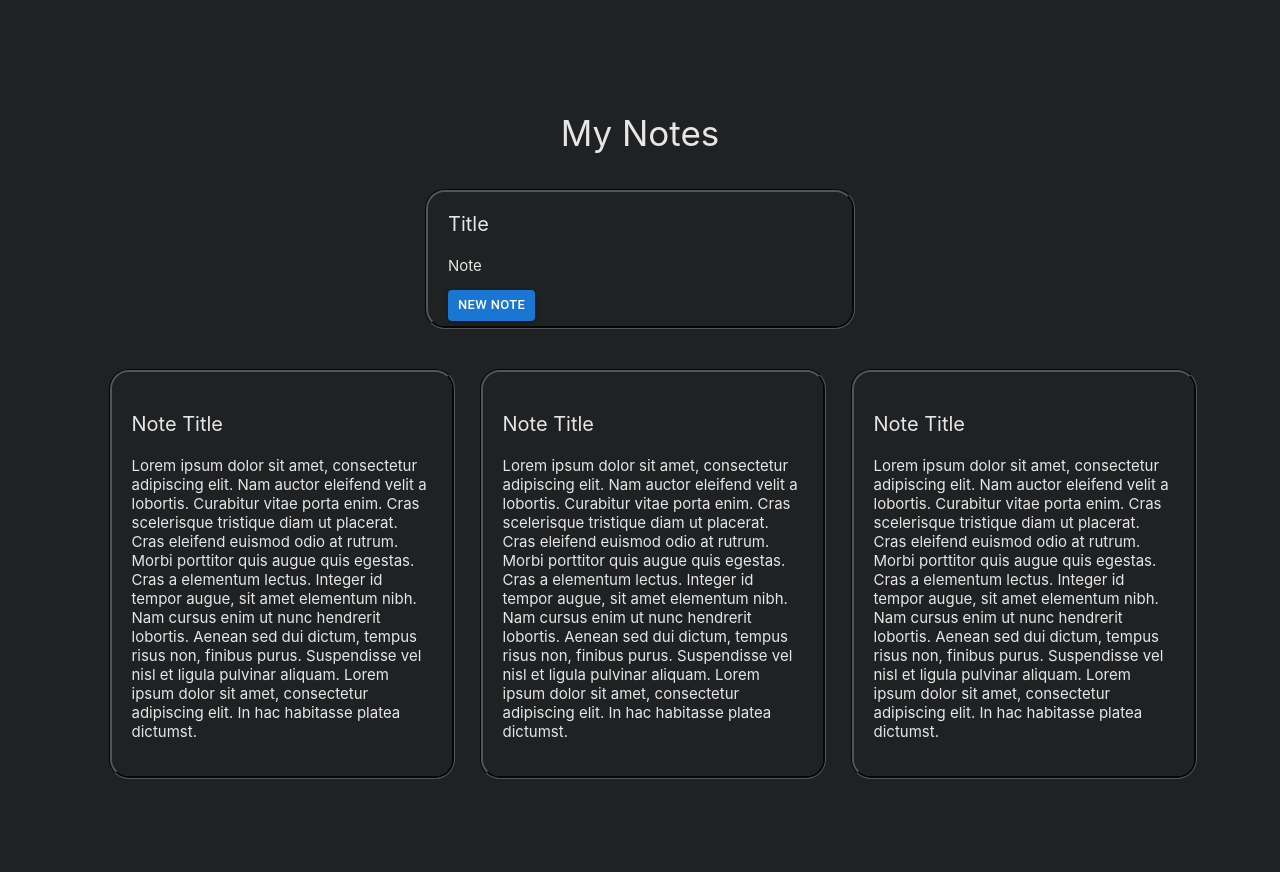
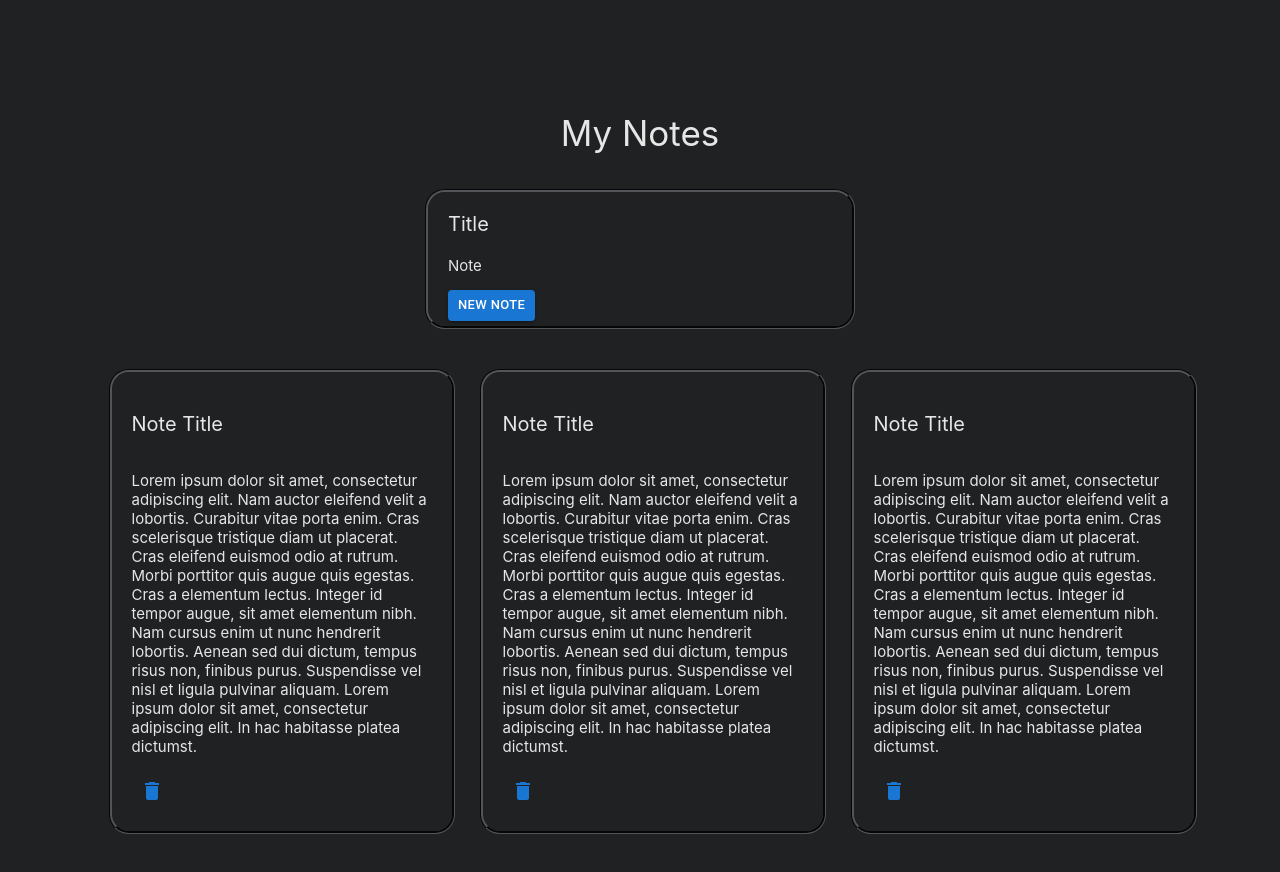
Before and after one commit to 0xAnon0602/My-Notes-Frontend, a React (Create React App) app: page / in a window 1280 px wide. Before the commit the page ends 819 px from the top, so only its background shows below. Built offline with nearby package versions, Linux system fonts and the light colour scheme.

Commit message:
Delete button

```diff
--- a/src/CSS/Home.css
+++ b/src/CSS/Home.css
@@ -45,6 +45,8 @@
     min-height: 150px;
     padding: 20px;
     margin-bottom: 20px;
+    display: flex;
+    flex-direction: column;
 }
 
 p.active {
@@ -58,3 +60,7 @@ p.active {
 .note-text {
     font-size: 15px;
 }
+
+.deleteIcon {
+    margin-top: auto;
+}
--- a/src/Components/Home.js
+++ b/src/Components/Home.js
@@ -1,21 +1,20 @@
 import React, { useState } from 'react';
 import Button from '@mui/material/Button';
+import IconButton from '@mui/material/IconButton';
+import DeleteIcon from '@mui/icons-material/Delete';
 import "../CSS/Home.css"
 
 function Home() {
-
   const [notes, setNotes] = useState([
     { title: 'Note Title', text: 'Lorem ipsum dolor sit amet, consectetur adipiscing elit. Nam auctor eleifend velit a lobortis. Curabitur vitae porta enim. Cras scelerisque tristique diam ut placerat. Cras eleifend euismod odio at rutrum. Morbi porttitor quis augue quis egestas. Cras a elementum lectus. Integer id tempor augue, sit amet elementum nibh. Nam cursus enim ut nunc hendrerit lobortis. Aenean sed dui dictum, tempus risus non, finibus purus. Suspendisse vel nisl et ligula pulvinar aliquam. Lorem ipsum dolor sit amet, consectetur adipiscing elit. In hac habitasse platea dictumst.' },
     { title: 'Note Title', text: 'Lorem ipsum dolor sit amet, consectetur adipiscing elit. Nam auctor eleifend velit a lobortis. Curabitur vitae porta enim. Cras scelerisque tristique diam ut placerat. Cras eleifend euismod odio at rutrum. Morbi porttitor quis augue quis egestas. Cras a elementum lectus. Integer id tempor augue, sit amet elementum nibh. Nam cursus enim ut nunc hendrerit lobortis. Aenean sed dui dictum, tempus risus non, finibus purus. Suspendisse vel nisl et ligula pulvinar aliquam. Lorem ipsum dolor sit amet, consectetur adipiscing elit. In hac habitasse platea dictumst.' },
     { title: 'Note Title', text: 'Lorem ipsum dolor sit amet, consectetur adipiscing elit. Nam auctor eleifend velit a lobortis. Curabitur vitae porta enim. Cras scelerisque tristique diam ut placerat. Cras eleifend euismod odio at rutrum. Morbi porttitor quis augue quis egestas. Cras a elementum lectus. Integer id tempor augue, sit amet elementum nibh. Nam cursus enim ut nunc hendrerit lobortis. Aenean sed dui dictum, tempus risus non, finibus purus. Suspendisse vel nisl et ligula pulvinar aliquam. Lorem ipsum dolor sit amet, consectetur adipiscing elit. In hac habitasse platea dictumst.' },
   ]);
 
-  const [newNote, setNewNote] = useState(
-    {
-      title:"Title",
-      text:"Note"
-    }
-  )
+  const [newNote, setNewNote] = useState({
+    title: "Title",
+    text: "Note",
+  });
 
   const handleTitleChange = (index, event) => {
     const newNotes = [...notes];
@@ -46,23 +45,27 @@ function Home() {
       titleInput.innerText = "Title";
       textInput.innerText = "Note";
     }
+  };
 
+  const deleteNote = (index) => {
+    const updatedNotes = [...notes];
+    updatedNotes.splice(index, 1);
+    setNotes(updatedNotes);
   };
+
   return (
     <div className="main">
-
       <div className="main-title">
         <p>My Notes</p>
       </div>
 
-      <div  className='input-note'>
-
+      <div className='input-note'>
         <p
           className='note-title'
           contentEditable
           onBlur={(event) => {
             newNote.title = event.target.innerText;
-                setNewNote(newNote)
+            setNewNote(newNote);
           }}
         >
           {newNote.title}
@@ -72,16 +75,15 @@ function Home() {
           contentEditable
           onBlur={(event) => {
             newNote.text = event.target.innerText;
-                setNewNote(newNote)
+            setNewNote(newNote);
           }}
         >
           {newNote.text}
         </p>
 
-            <Button variant="contained" size="small"  onClick={addNewNote}>
+        <Button variant="contained" size="small" onClick={addNewNote}>
           New Note
         </Button>
-
       </div>
 
       <div className='allNotes'>
@@ -101,10 +103,14 @@ function Home() {
             >
               {note.text}
             </p>
+            <span className='deleteIcon'>
+              <IconButton color="primary" onClick={() => deleteNote(index)}>
+                <DeleteIcon fontSize="inherit" />
+              </IconButton>
+            </span>
           </div>
         ))}
       </div>
-
     </div>
   );
 }
```
Lines whose indentation alone changed are shown as unchanged.
